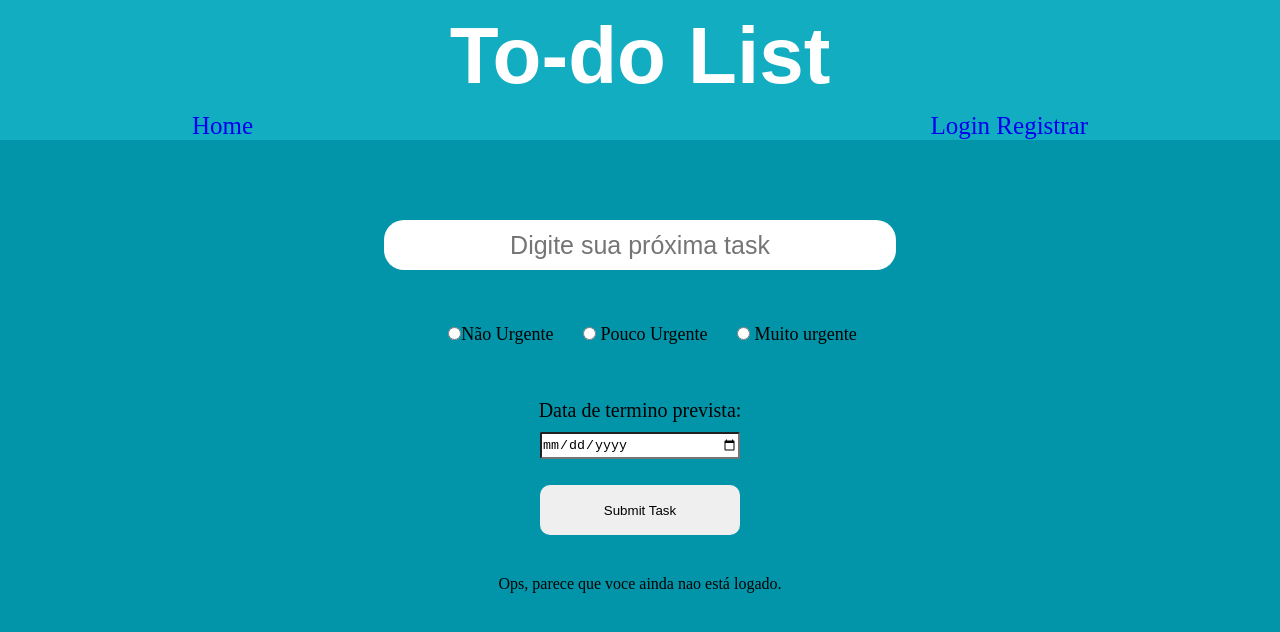
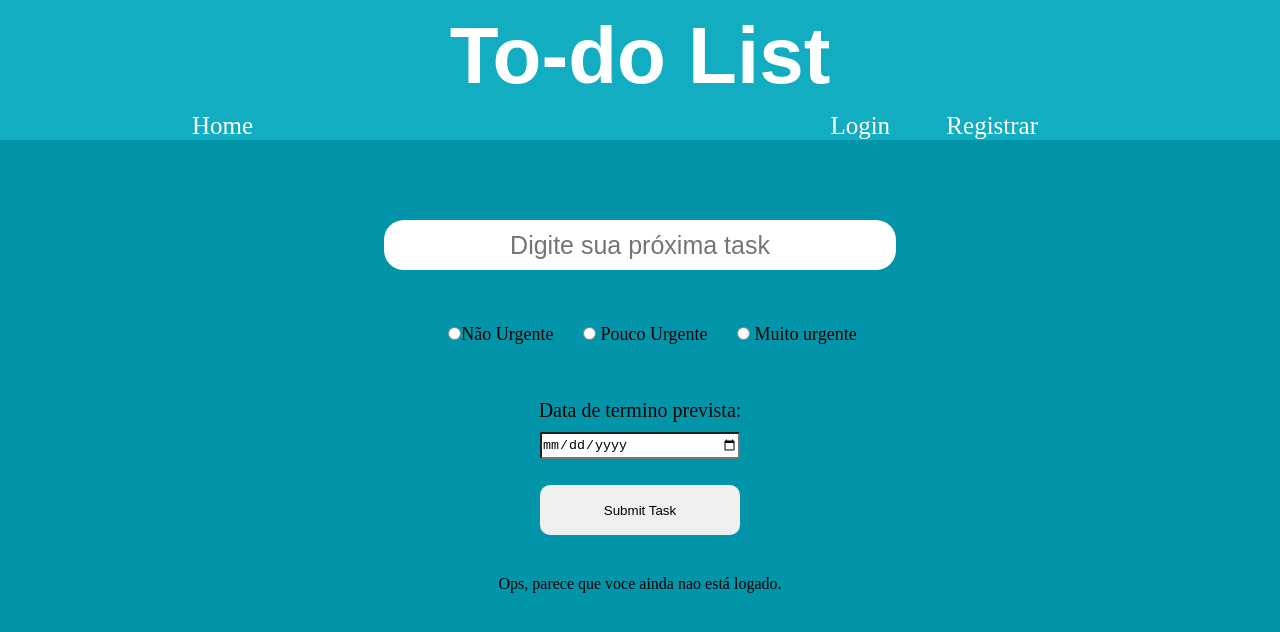
Before and after one commit to arturwatana/to-do-list, a plain HTML site: page front-end/src/index.html in a window 1280 px wide. Drawn offline with nearby package versions, Linux system fonts and the light colour scheme.

Commit message:
fix: navbar color

```diff
--- a/front-end/src/styles/styles.css
+++ b/front-end/src/styles/styles.css
@@ -62,6 +62,8 @@ header h1 {
 
 .header-login a {
   text-decoration: none;
+  color: #fff;
+  margin-right: 2em;
 }
 
 #filter-task {
```
